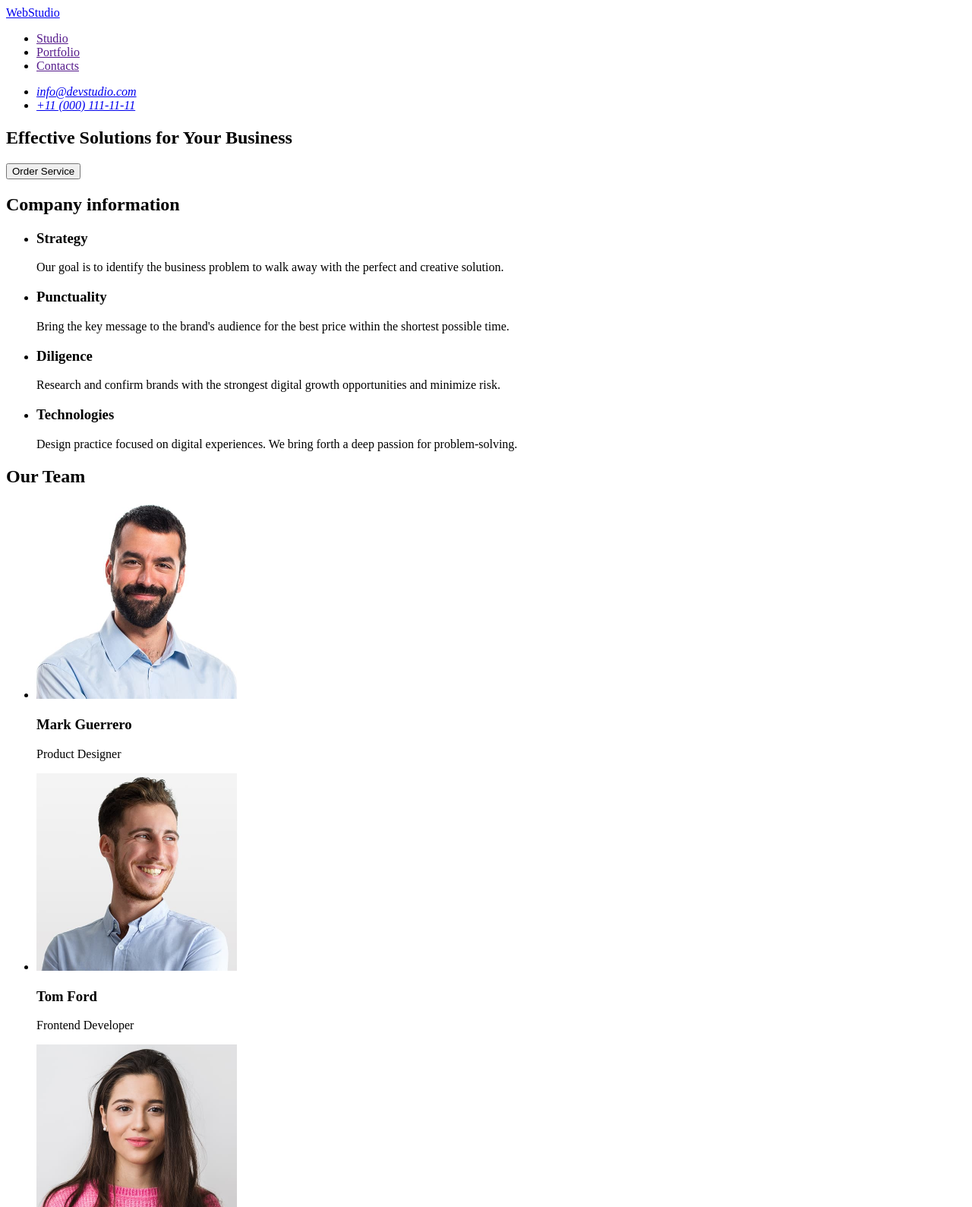
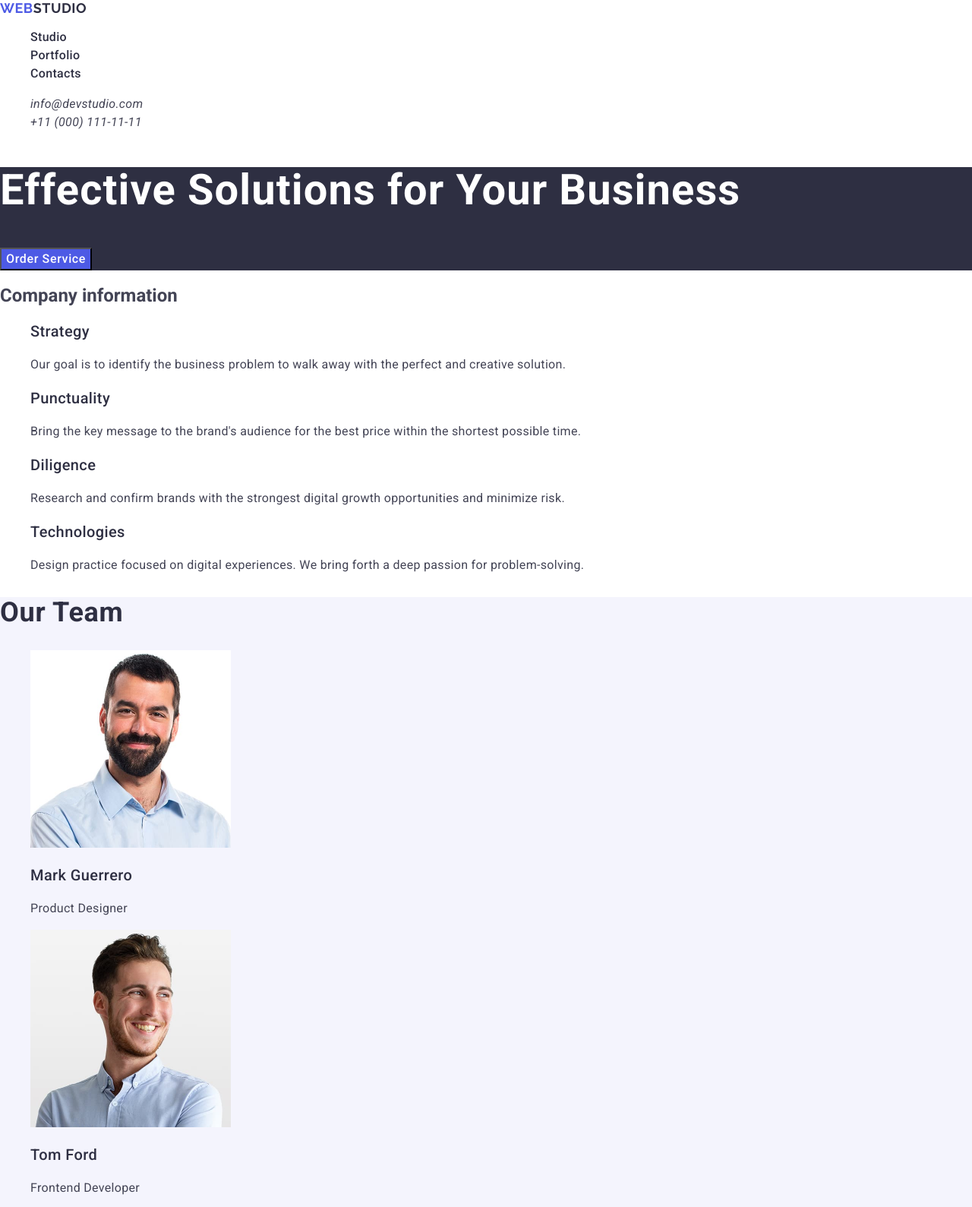
Before and after one commit to Yaroslav-Hoian/goit-markup-hw-02, a plain HTML site: page index.html in a window 1280 px wide. Shown: the top 1589 px of the page at 76% size. Drawn offline with nearby package versions, Linux system fonts and the light colour scheme.

Commit message:
add css file

```diff
--- /dev/null
+++ b/css/styles.css
@@ -0,0 +1,160 @@
+body {
+    font-family: "Roboto", "Raleway", sans-serif;
+    color: #434455;
+    background-color: #FFFFFF;
+}
+a {
+    text-decoration: none;
+}
+ul {
+    list-style-type: none;
+}
+button{
+    cursor: pointer;
+}
+
+/* Navigation */
+.logo {
+    font-family: "Raleway", sans-serif;
+    font-weight: 700;
+    font-size: 18px;
+    line-height: 1.16667;
+    letter-spacing: 0.03em;
+    text-transform: uppercase;
+    color: #2e2f42;
+}
+.logo-style {
+    color: #4d5ae5;
+}
+.navigation-style {
+    font-weight: 500;
+    font-size: 16px;
+    line-height: 1.5;
+    letter-spacing: 0.02em;
+    color: #2e2f42;
+}
+.navigation-link {
+    color: #2e2f42;
+}
+.navigation-style .navigation-link:hover,
+.navigation-style .navigation-link:focus {
+    color: #4d5ae5;
+}
+
+/* Company contacts */
+.contacts-style {
+    font-weight: 400;
+    font-size: 16px;
+    line-height: 1.5;
+    letter-spacing: 0.02em;
+    color: #434455;
+}
+.contacts-link {
+    color: #434455;
+}
+.contacts-style .contacts-link:hover,
+.contacts-style .contacts-link:focus {
+    color: #4d5ae5;
+}
+
+/* 1 Section */
+.first-section{
+    background: #2e2f42;
+}
+.first-section-title{
+    font-weight: 700;
+    font-size: 56px;
+    line-height: 1.07143;
+    letter-spacing: 0.02em;
+    color: #fff;
+}
+.first-section-button-style{
+    background: #4d5ae5;
+    font-weight: 500;
+    font-size: 16px;
+    line-height: 1.5;
+    letter-spacing: 0.04em;
+    color: #fff;
+}
+
+/* 2 Section */
+.second-section-title{
+    font-weight: 500;
+    font-size: 20px;
+    line-height: 1.2;
+    letter-spacing: 0.02em;
+    color: #2e2f42;
+}
+.second-section-info{
+    font-size: 16px;
+    line-height: 1.5;
+    letter-spacing: 0.02em;
+    color: #434455;
+}
+
+/* 3 Section */
+.third-section{
+    background: #f4f4fd;
+}
+.third-section-title{
+    font-weight: 700;
+    font-size: 36px;
+    line-height: 1.11111;
+    letter-spacing: 0.02em;
+    color: #2e2f42;
+}
+.third-section-name{
+    font-weight: 500;
+    font-size: 20px;
+    line-height: 1.2;
+    letter-spacing: 0.02em;
+    color: #2e2f42;
+}
+.third-section-info{
+    font-size: 16px;
+    line-height: 1.5;
+    letter-spacing: 0.02em;
+    color: #434455;
+}
+
+/* 4 Section */
+.fourth-section-title{
+    font-weight: 700;
+    font-size: 36px;
+    line-height: 1.11111;
+    letter-spacing: 0.02em;
+    color: #2e2f42;
+}
+.fourth-section-name{
+    font-weight: 500;
+    font-size: 20px;
+    line-height: 1.2;
+    letter-spacing: 0.02em;
+    color: #2e2f42;
+}
+.fourth-section-info{
+    font-size: 16px;
+    line-height: 1.5;
+    letter-spacing: 0.02em;
+    color: #434455;
+}
+
+/* Footer */
+.footer{
+    background: #2e2f42;
+}
+.logo-footer{
+    font-family: "Raleway", sans-serif;
+    font-weight: 700;
+    font-size: 18px;
+    line-height: 1.16667;
+    letter-spacing: 0.03em;
+    text-transform: uppercase;
+    color: #f4f4fd;
+}
+.footer-info{
+    font-size: 16px;
+    line-height: 1.5;
+    letter-spacing: 0.02em;
+    color: #f4f4fd;
+}
--- a/index.html
+++ b/index.html
@@ -1,85 +1,138 @@
 <!DOCTYPE html>
 <html lang="en">
+<!-- Head -->
 <head>
     <meta charset="UTF-8">
     <meta name="viewport" content="width=device-width, initial-scale=1.0">
     <title>Document</title>
+    <link rel="stylesheet" href="https://cdnjs.cloudflare.com/ajax/libs/modern-normalize/3.0.1/modern-normalize.min.css"
+        integrity="sha512-q6WgHqiHlKyOqslT/lgBgodhd03Wp4BEqKeW6nNtlOY4quzyG3VoQKFrieaCeSnuVseNKRGpGeDU3qPmabCANg=="
+        crossorigin="anonymous" referrerpolicy="no-referrer" />
+    <link rel="stylesheet" href="./css/styles.css">
+    <link rel="preconnect" href="https://fonts.googleapis.com">
+    <link rel="preconnect" href="https://fonts.gstatic.com" crossorigin>
+    <link
+        href="https://fonts.googleapis.com/css2?family=Raleway:ital,wght@0,700;1,700&family=Roboto:ital,wdth,wght@0,75..100,100..900;1,75..100,100..900&display=swap"
+        rel="stylesheet">
 </head>
+<!-- Main -->
 <body>
     <header>
+        <!-- Navigation -->
         <nav>
-            <a href="./index.html">WebStudio</a>
-            <ul>
-                <li><a href="">Studio</a></li>
-                <li><a href="">Portfolio</a></li>
-                <li><a href="">Contacts</a></li>
+            <a href="./index.html" class="logo"><span class="logo-style">Web</span>Studio</a>
+            <ul class="navigation-style">
+                <li><a href="" class="navigation-link">Studio</a></li>
+                <li><a href="" class="navigation-link">Portfolio</a></li>
+                <li><a href="" class="navigation-link">Contacts</a></li>
             </ul>
         </nav>
-        <address>
+        <!-- Company contacts -->
+        <address class="contacts-style">
             <ul>
-                <li><a href="mailto:info@devstudio.com">info@devstudio.com</a>
+                <li><a href="mailto:info@devstudio.com" class="contacts-link">info@devstudio.com</a>
                 </li>
-                <li><a href="tel:+110001111111">+11 (000) 111-11-11</a>
+                <li><a href="tel:+110001111111" class="contacts-link">+11 (000) 111-11-11</a>
                 </li>
             </ul>
         </address>
     </header>
     <main>
-        <section>
-            <h1>Effective Solutions for Your Business</h1>
-            <button type="button">Order Service</button>
+        <!-- 1 Section -->
+        <section class="first-section">
+            <h1 class="first-section-title">Effective Solutions for Your Business</h1>
+            <button type="button" class="first-section-button-style">Order Service</button>
         </section>
+        <!-- 2 Section -->
         <section>
             <h2>Company information</h2>
             <ul>
                 <li>
-                    <h3>Strategy</h3>
-                    <p>Our goal is to identify the business
+                    <h3 class="second-section-title">Strategy</h3>
+                    <p class="second-section-info">Our goal is to identify the business
                     problem to walk away with the perfect and creative solution.</p>
                 </li>
                 <li>
-                    <h3>Punctuality</h3>
-                    <p>Bring the key message to the brand's audience for the best price within the shortest possible time.</p>
+                    <h3 class="second-section-title">Punctuality</h3>
+                    <p class="second-section-info">Bring the key message to the brand's audience for the best price within the shortest possible time.</p>
                 </li>
                 <li>
-                    <h3>Diligence</h3>
-                    <p>Research and confirm brands with the strongest digital growth opportunities and minimize risk.</p>
+                    <h3 class="second-section-title">Diligence</h3>
+                    <p class="second-section-info">Research and confirm brands with the strongest digital growth opportunities and minimize risk.</p>
                 </li>
                 <li>
-                    <h3>Technologies</h3>
-                    <p>Design practice focused on digital experiences. We bring forth a deep passion for problem-solving.</p>
+                    <h3 class="second-section-title">Technologies</h3>
+                    <p class="second-section-info">Design practice focused on digital experiences. We bring forth a deep passion for problem-solving.</p>
                 </li>
             </ul>
         </section>
-        <section>
-            <h2>Our Team</h2>
+        <!-- 3 Section -->
+        <section class="third-section">
+            <h2 class="third-section-title">Our Team</h2>
             <ul>
                 <li>
                     <img src="./images/Mark.jpg" width="264" alt="Mark Guerrero">
-                    <h3>Mark Guerrero</h3>
-                    <p>Product Designer</p>
+                    <h3 class="third-section-name">Mark Guerrero</h3>
+                    <p class="third-section-info">Product Designer</p>
                 </li>
                 <li>
                     <img src="./images/Tom.jpg" width="264" alt="Tom Ford">
-                    <h3>Tom Ford</h3>
-                    <p>Frontend Developer</p>
+                    <h3 class="third-section-name">Tom Ford</h3>
+                    <p class="third-section-info">Frontend Developer</p>
                 </li>
                 <li>
                     <img src="./images/Camila.jpg" width="264" alt="Camila Garcia">
-                    <h3>Camila Garcia</h3>
-                    <p>Marketing</p>
+                    <h3 class="third-section-name">Camila Garcia</h3>
+                    <p class="third-section-info">Marketing</p>
                 </li>
                 <li>
                     <img src="./images/Daniel.jpg" width="264" alt="Daniel Wilson">
-                    <h3>Daniel Wilson</h3>
-                    <p>UI Designer</p>
+                    <h3 class="third-section-name">Daniel Wilson</h3>
+                    <p class="third-section-info">UI Designer</p>
+                </li>
+            </ul>
+        </section>
+        <!-- 4 Section -->
+        <section>
+            <h2 class="fourth-section-title">Our Portfolio</h2>
+            <ul>
+                <li>
+                    <img src="./images/Banking-App.jpg" width="360" alt="Banking App">
+                    <h3 class="fourth-section-name">Banking App</h3>
+                    <p class="fourth-section-info">App</p>
+                </li>
+                <li>
+                    <img src="./images/Payment.jpg" width="360" alt="Cashless Payment">
+                    <h3 class="fourth-section-name">Cashless Payment</h3>
+                    <p class="fourth-section-info">Marketing</p>
+                </li>
+                <li>
+                    <img src="./images/Leptop.jpg" width="360" alt="Meditation App">
+                    <h3 class="fourth-section-name">Meditation App</h3>
+                    <p class="fourth-section-info">App</p>
+                </li>
+                <li>
+                    <img src="./images/Car.jpg" width="360" alt="Taxi Service">
+                    <h3 class="fourth-section-name">Taxi Service</h3>
+                    <p class="fourth-section-info">Marketing</p>
+                </li>
+                <li>
+                    <img src="./images/Telephone.jpg" width="360" alt="Screen Illustrations">
+                    <h3 class="fourth-section-name">Screen Illustrations</h3>
+                    <p class="fourth-section-info">Design</p>
+                </li>
+                <li>
+                    <img src="./images/Girl.jpg" width="360" alt="Online Courses">
+                    <h3 class="fourth-section-name">Online Courses</h3>
+                    <p class="fourth-section-info">Marketing</p>
                 </li>
             </ul>
         </section>
     </main>
-    <footer>
-        <a href="./index.html">WebStudio</a>
-        <p>Increase the flow of customers and sales for your business with digital marketing & growth solutions.
+    <!-- Footer -->
+    <footer class="footer">
+        <a href="./index.html" class="logo-footer"><span class="logo-style">Web</span>Studio</a>
+        <p class="footer-info">Increase the flow of customers and sales for your business with digital marketing & growth solutions.
         </p>
     </footer>
 </body>
```
Also changed, not shown: images/Banking-App.jpg (added), images/Car.jpg (added), images/Girl.jpg (added), images/Leptop.jpg (added), images/Payment.jpg (added), images/Telephone.jpg (added).
